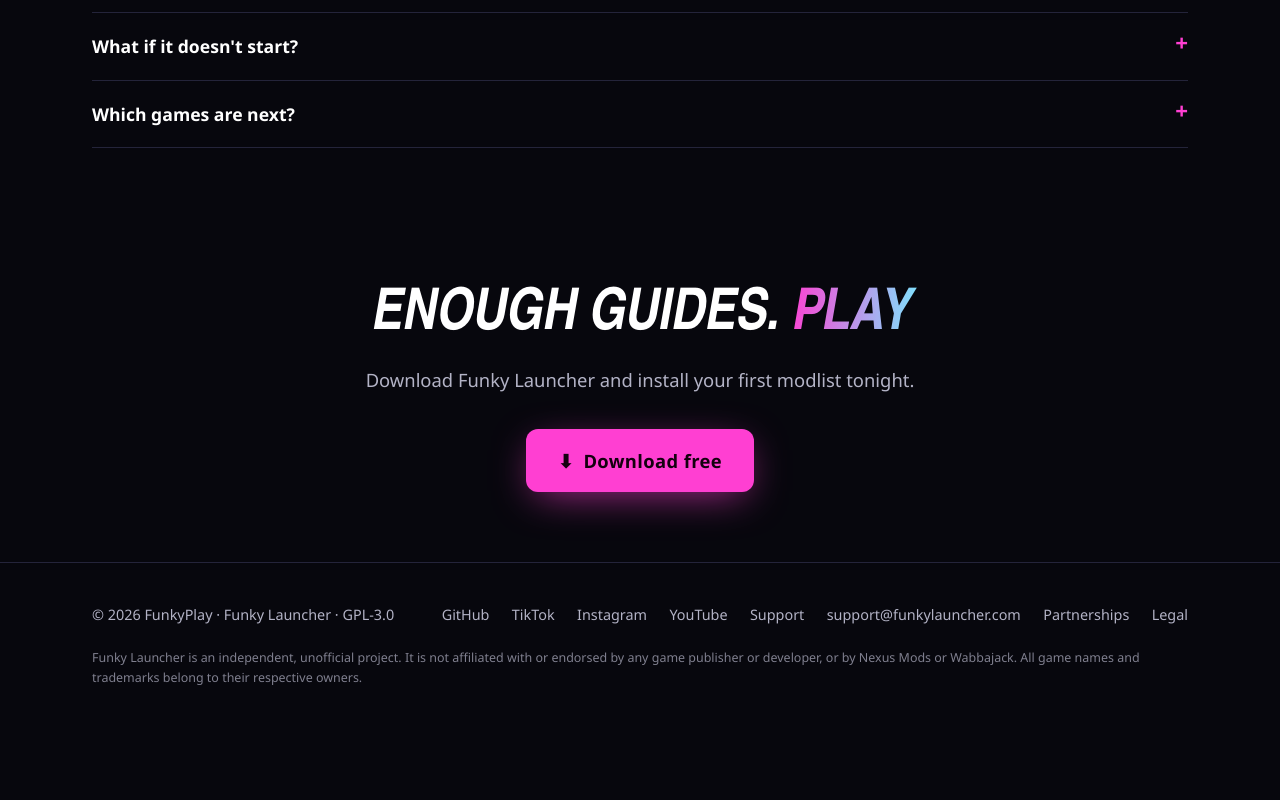
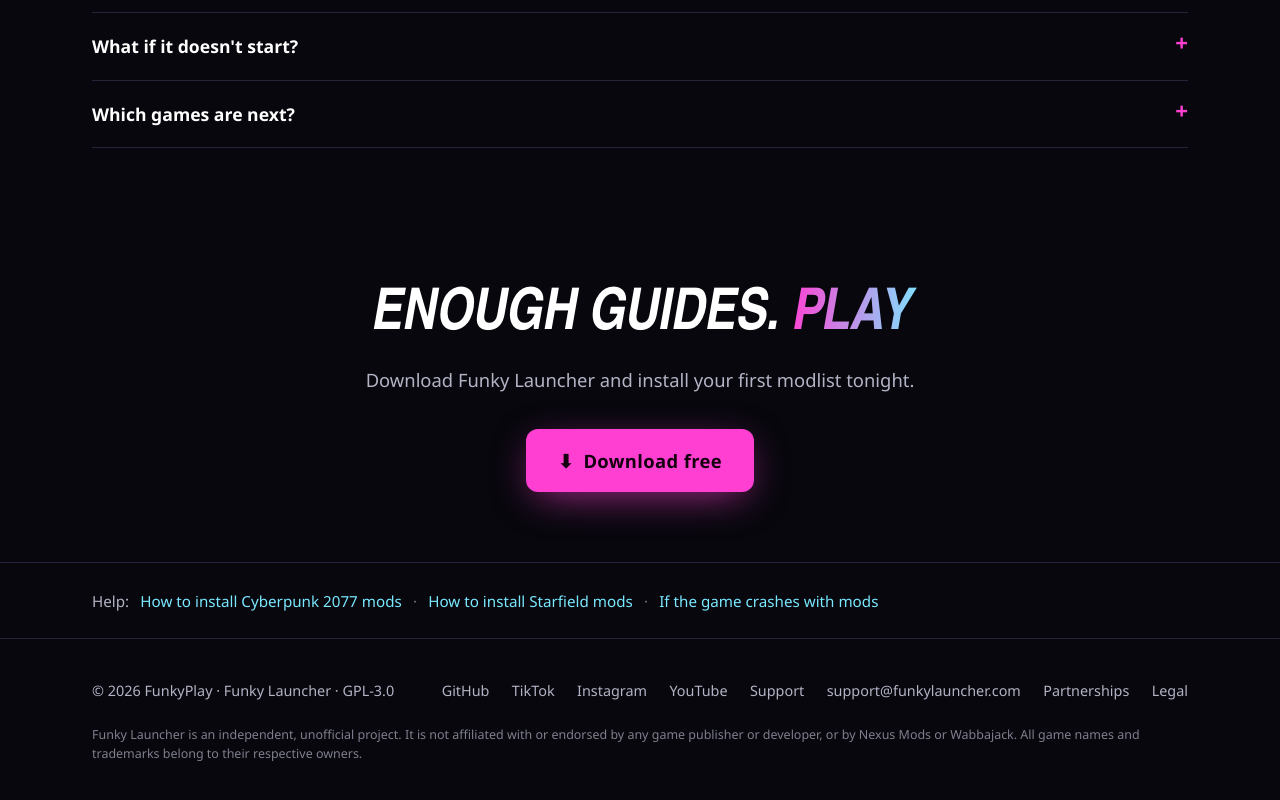
Before and after one commit to FunkyPlay/funkylauncher.com, a plain HTML site: page en/index.html in a window 1280 px wide. Shown: the part 4943-5743 px from the top of the page. Before the commit the page ends 5678 px from the top, so only its background shows below. Drawn offline with Linux system fonts and the light colour scheme; a web font is replaced by a local one.

Commit message:
Home: Help row above footer with links to the 3 help articles (RU/EN), design ok
Co-Authored-By: Claude Opus 5.5 <noreply@anthropic.com>

```diff
--- a/en/index.html
+++ b/en/index.html
@@ -176,6 +176,13 @@ details p { margin-top: .8rem; }
 /* final + footer */
 .final { text-align: center; }
 .final p { margin: 1.2rem auto 2.2rem; }
+.help { border-top: 1px solid var(--line); padding: 1.6rem 0; font-size: .95rem; }
+.help .in { display: flex; flex-wrap: wrap; align-items: baseline; gap: .4rem .7rem; }
+.help .t { color: var(--muted); }
+.help a { color: var(--cyan); text-decoration: none; }
+.help a:hover { text-decoration: underline; text-underline-offset: 3px; }
+.help .sep { color: var(--muted); opacity: .6; }
+@media (max-width: 760px) { .help .in { flex-direction: column; align-items: flex-start; gap: .55rem; } .help .sep { display: none; } }
 footer { border-top: 1px solid var(--line); padding: 2.5rem 0 3rem; color: var(--muted); font-size: .9rem; }
 footer .row { display: flex; flex-wrap: wrap; gap: 1rem 2rem; justify-content: space-between; }
 footer a { color: var(--muted); text-decoration: none; }
@@ -339,6 +346,16 @@ footer .unofficial { margin-top: 1.4rem; font-size: .78rem; line-height: 1.55; o
   </section>
 </main>
 
+<div class="help"><div class="wrap in">
+  <span class="t"><span class="en">Help:</span></span>
+  <span class="ru sep">·</span>
+  <span class="ru sep">·</span>
+
+  <a class="en" href="/en/how-to-install-cyberpunk-2077-mods/">How to install Cyberpunk 2077 mods</a><span class="en sep">·</span>
+  <a class="en" href="/en/how-to-install-starfield-mods/">How to install Starfield mods</a><span class="en sep">·</span>
+  <a class="en" href="/en/cyberpunk-2077-crashing-with-mods/">If the game crashes with mods</a>
+</div></div>
+
 <footer>
   <div class="wrap row">
     <div>© 2026 FunkyPlay · Funky Launcher · GPL-3.0</div>
```
Also changed, not shown: index.html (+17 -0 lines).
